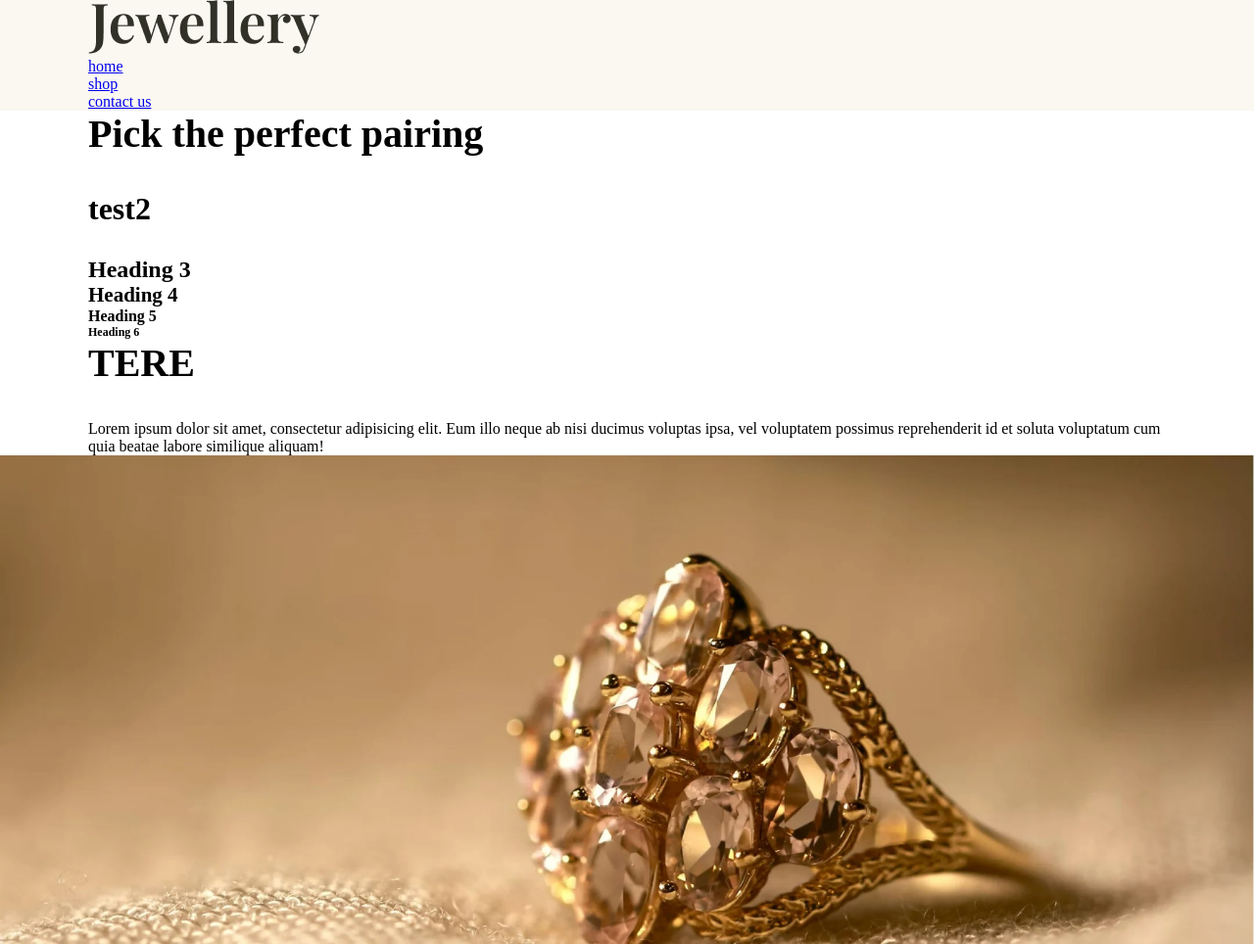
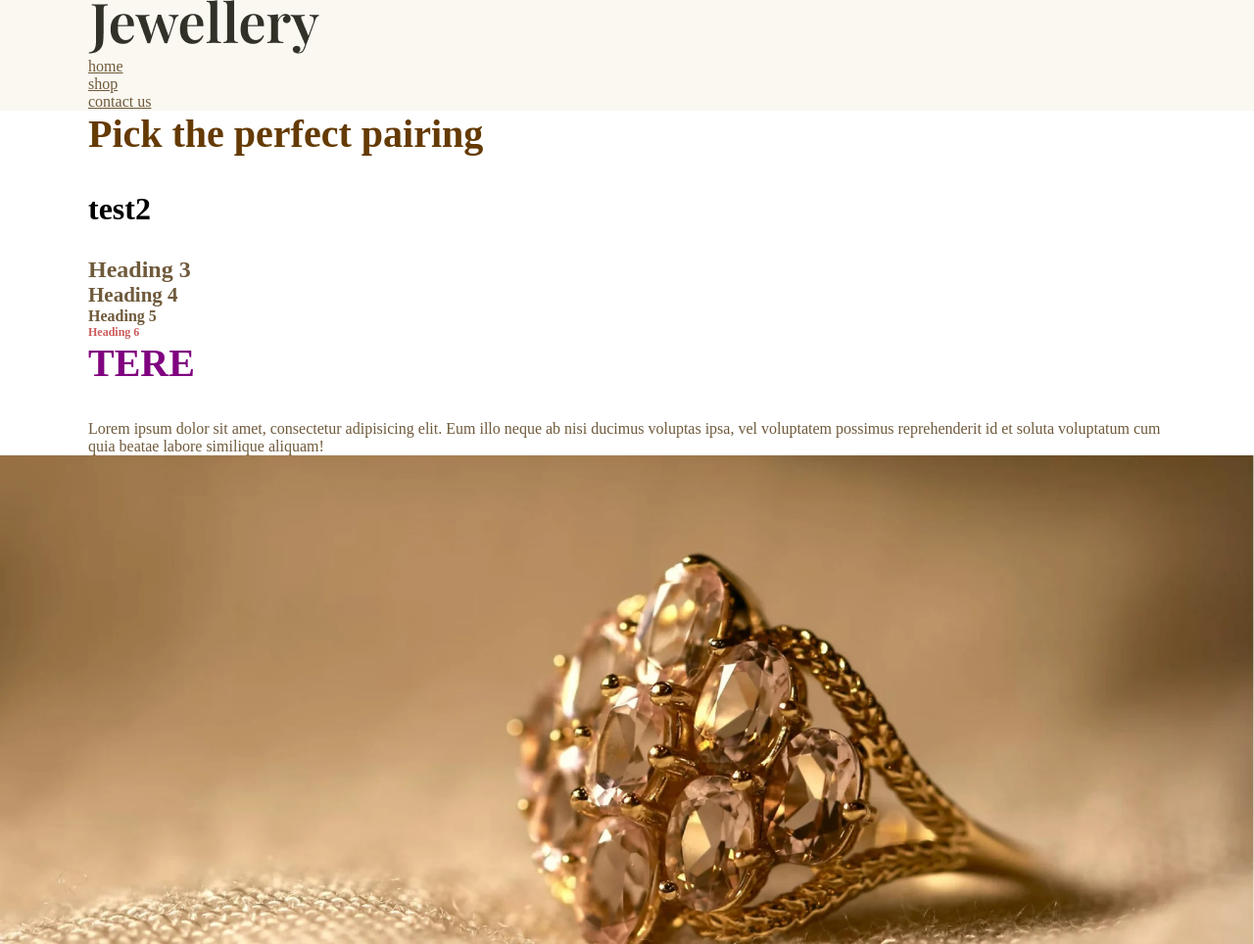
Before and after one commit to KatrinTrayers/jewerly, a plain HTML site: page index.html in a window 1280 px wide. Shown: the top 964 px of the page at 98% size. Drawn offline with Linux system fonts and the light colour scheme.

Commit message:
try out selectors
with color

```diff
--- a/index.html
+++ b/index.html
@@ -50,8 +50,8 @@
         <h3>Heading 3</h3>
         <h4>Heading 4</h4>
         <h5>Heading 5</h5>
-        <h6>Heading 6</h6>
-                    <h1>TERE</h1>
+        <h6 class="red">Heading 6</h6>
+                <h1 id="mostimportanttitle" class="red underlined">TERE</h1>
                 </div>
                </div>
             </section>
--- a/style.css
+++ b/style.css
@@ -7,12 +7,32 @@ margin: 0;
 body {
 
 }
+h1#mostimportanttitle {
+    color: purple;
+}
+h1.red {
+    color: cadetblue;
+}
+.container h1.red {
+color: rgb(243, 18, 18);
+}
 h1 {
     font-size: 40px;
         font-size: 40px;
         margin-bottom: 35px;
     }
-h2 {
+        h1 {
+            color: burlywood;
+        }
+        .red {
+            color: indianred;
+        }
+
+        h1 {
+            color: rgb(101, 58, 3);
+        }
+h2
+{
 font-size: 32px;
 margin-bottom: 30px;
 }
@@ -35,6 +55,9 @@ input[type="submit"] {
     background-size: cover;
     padding: 20px;
 }
+h3, h4, h5, p, a {
+    color: #6f5a3b;
+}
 .beigebackground {
     background-color: #faf8f1;
 }
```
